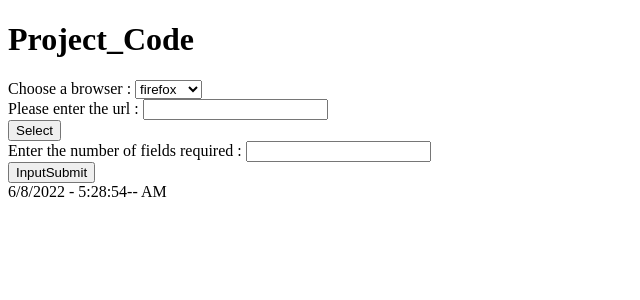
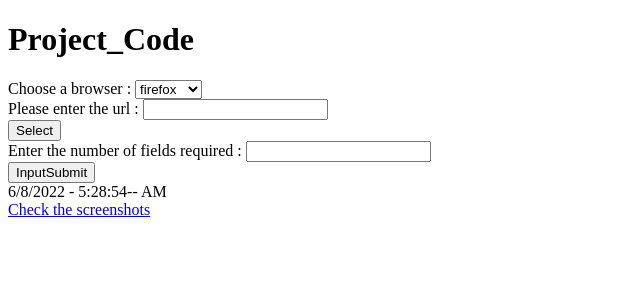
Before and after one commit to varunpintu100/Chrome, a Flask app: page / in a window 1280 px wide. Shown: the top 300 px of the page, without its empty margins (0-640 px from the left). Run offline with Flask 2, Linux system fonts and the light colour scheme.

Commit message:
Version 0.4

```diff
--- a/app.py
+++ b/app.py
@@ -3,7 +3,7 @@ from flask import Flask,render_template,request
 #these are the imports for selenium
 from driv import Chrome
 from selenium.webdriver.common.keys import Keys
-
+import os
 #this is the step used to declare the flask app
 app = Flask(__name__)
 
@@ -15,7 +15,7 @@ global driver
 
 data = [{'name':'firefox'},{'name':'chrome'},{'name':'IE'}]
 
-actions = [{'action':'click'},{'action':'getText'},{'action':'Input'},{'action':'Enter'}]
+actions = [{'action':'click'},{'action':'getText'},{'action':'Input'},{'action':'Enter'},{'action':'getTitle'},{'action':'Clear'}]
 
 #this is used to create the page
 @app.route("/")
@@ -31,7 +31,9 @@ def input_count():
 def browser():
     #this medthod is used to try and find the exceptions if needed.
     browser_name = request.form.get('browsers')
-
+    dir = '../ScreenShots/'
+    for file in os.scandir(dir):
+        os.remove(file.path)
     try:
         #this is the condition used to check the data whether the name of the browser is correct or not
         if browser_name=='chrome':
@@ -60,11 +62,14 @@ def browser():
             driver.get(url)
             j=0
             for i in range(0,len(action_item)):
+                location = "../ScreenShots/image_"+i+".png"
                 if xpath[i]!="":
             #this is used to perform the action item and based on the if condition respective action will happen
                     if action_item[i] == "click":
 
                         driver.find_element_by_xpath(xpath=xpath[i]).click()
+
+                        driver.save_screenshot(location)
 
                     if action_item[i] == "getText":
 
@@ -79,13 +84,20 @@ def browser():
 
                         driver.find_element_by_xpath(xpath=xpath[i]).send_keys(Keys.ENTER)
 
+                    if action_item[i] == "getTitle":
+
+                        temp = driver.title()
+
+                    if action_item[i] == "Clear":
+
+                        driver.find_element_by_xpath(xpath=xpath[i]).clear()
+
             #this is used to store the source of the page as a string
-            source = str(driver.page_source)
             driver.quit()
             #this is used to check weather we are getting any text if no text is found then it returns the webpage source
             if temp=="":
-                return source,200
-            return temp
+                return {"message":"All tests are passed"},200
+            return {"message":f"The data we got is {temp}"},200
         return browser_name
 #this is used to quit the driver when some exception occurs all of a sudden.
     except Exception as e:
--- a/templates/index.html
+++ b/templates/index.html
@@ -39,5 +39,7 @@
         <button type="submit" value="Select_data">InputSubmit</button>
     </form>
     <span id='ct' ></span><!--  this field is used to display clock -->
+    <br>
+    <a href="../ScreenShots/">Check the screenshots</a>
 </body>
 </script>
```
